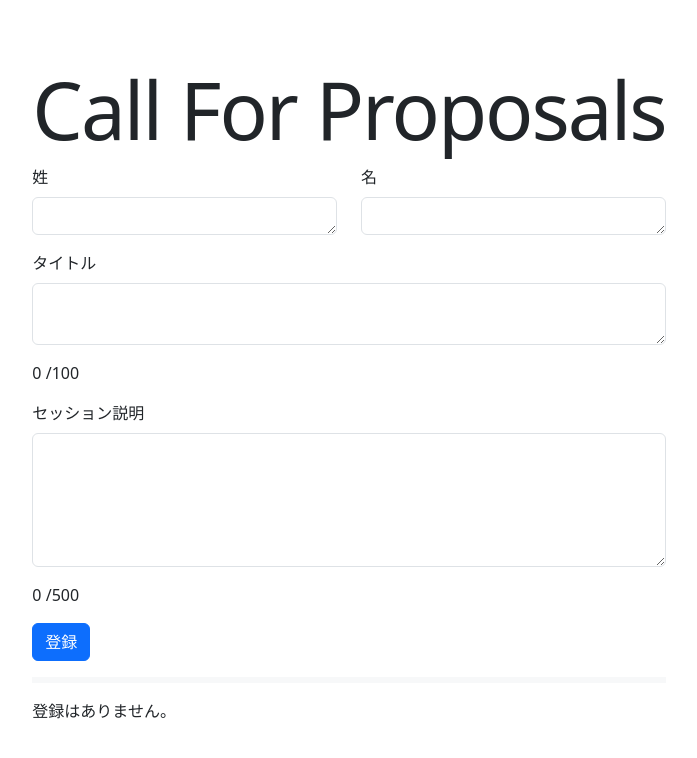
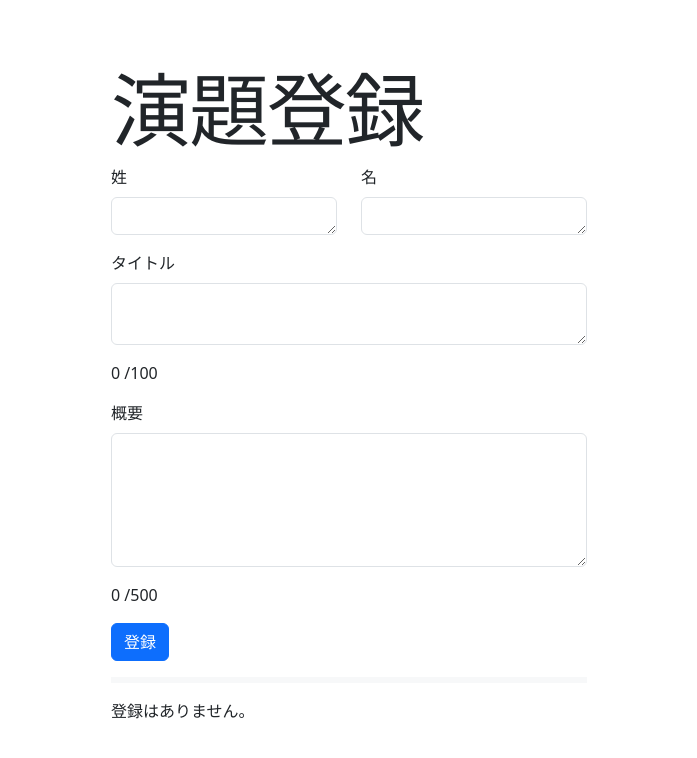
Before and after one commit to koguchi-e/reack-hooks-practice, a React (Vite) app: page / in a window 1280 px wide. Shown: the top 758 px of the page, without its empty margins (291-988 px from the left). Built offline with nearby package versions, Linux system fonts and the light colour scheme.

Commit message:
タイトル部分などを変更

```diff
--- a/src/App.jsx
+++ b/src/App.jsx
@@ -26,7 +26,7 @@ function App() {
   const firstNameRequired = useRequired(firstName, "姓");
   const lastNameRequired = useRequired(lastName, "名");
   const titleRequired = useRequired(title, "タイトル");
-  const abstractRequired = useRequired(abstract, "セッション説明");
+  const abstractRequired = useRequired(abstract, "概要");
 
   const addCFP = () => {
     const results = [
@@ -60,7 +60,7 @@ function App() {
   return (
     <>
       <div className="input-form mb-3">
-        <h1 className="display-1">Call For Proposals</h1>
+        <h1 className="display-1">演題登録</h1>
         <div className="row">
           <div className="col">
             <TextAreaField
@@ -100,11 +100,11 @@ function App() {
         <CharCounter count={titleCount} max={100}></CharCounter>
 
         <TextAreaField
-          label="セッション説明"
+          label="概要"
           id="abstract-input"
           value={abstract}
           onChange={(e) => setAbstract(e.target.value)}
-          placeholder="セッション説明を入力"
+          placeholder="概要を入力"
           className="form-control"
           error={abstractRequired.error}
           rows={5}
@@ -127,13 +127,13 @@ function App() {
         <p>登録はありません。</p>
       ) : (
         <>
-          <h2>登録されたCFP</h2>
+          <h2>登録された演題</h2>
           <table className="table table-striped">
             <thead>
               <tr>
-                <th scope="col">名前</th>
+                <th scope="col">発表者</th>
                 <th scope="col">タイトル</th>
-                <th scope="col">セッション説明</th>
+                <th scope="col">概要</th>
               </tr>
             </thead>
             <tbody>
```
